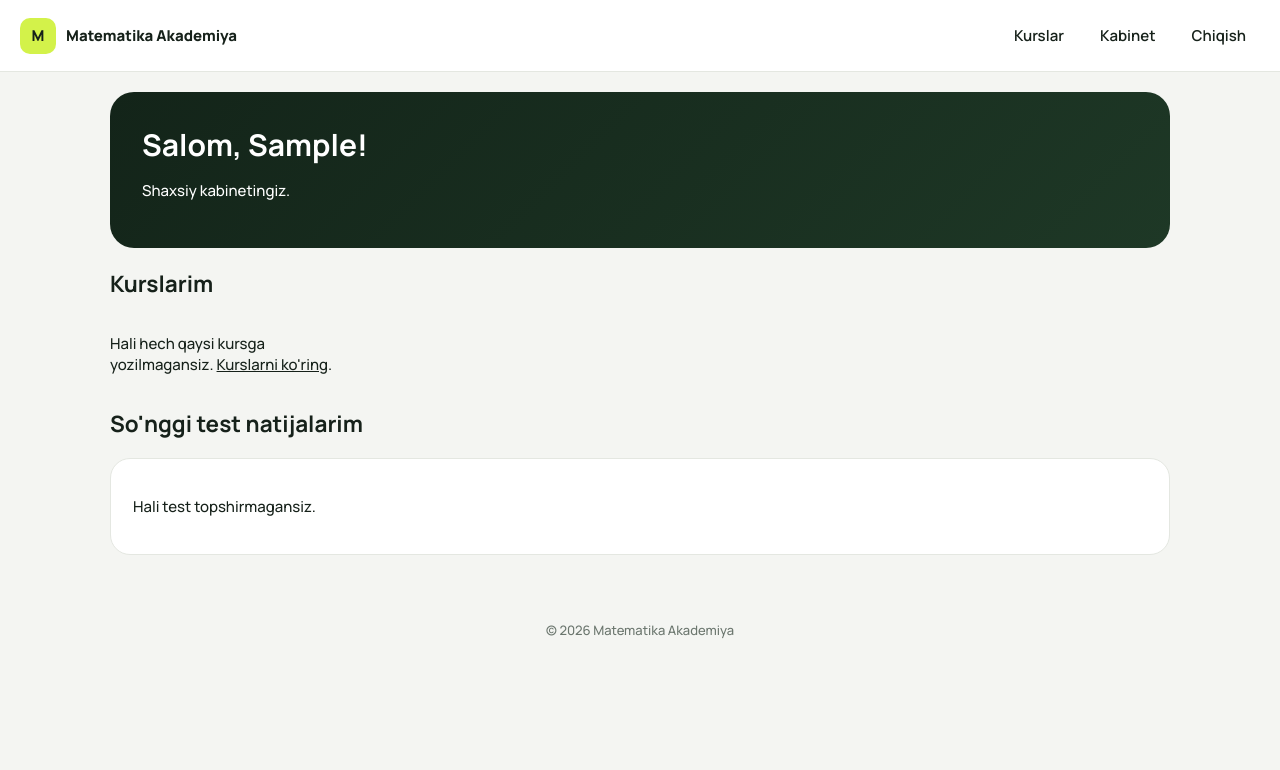
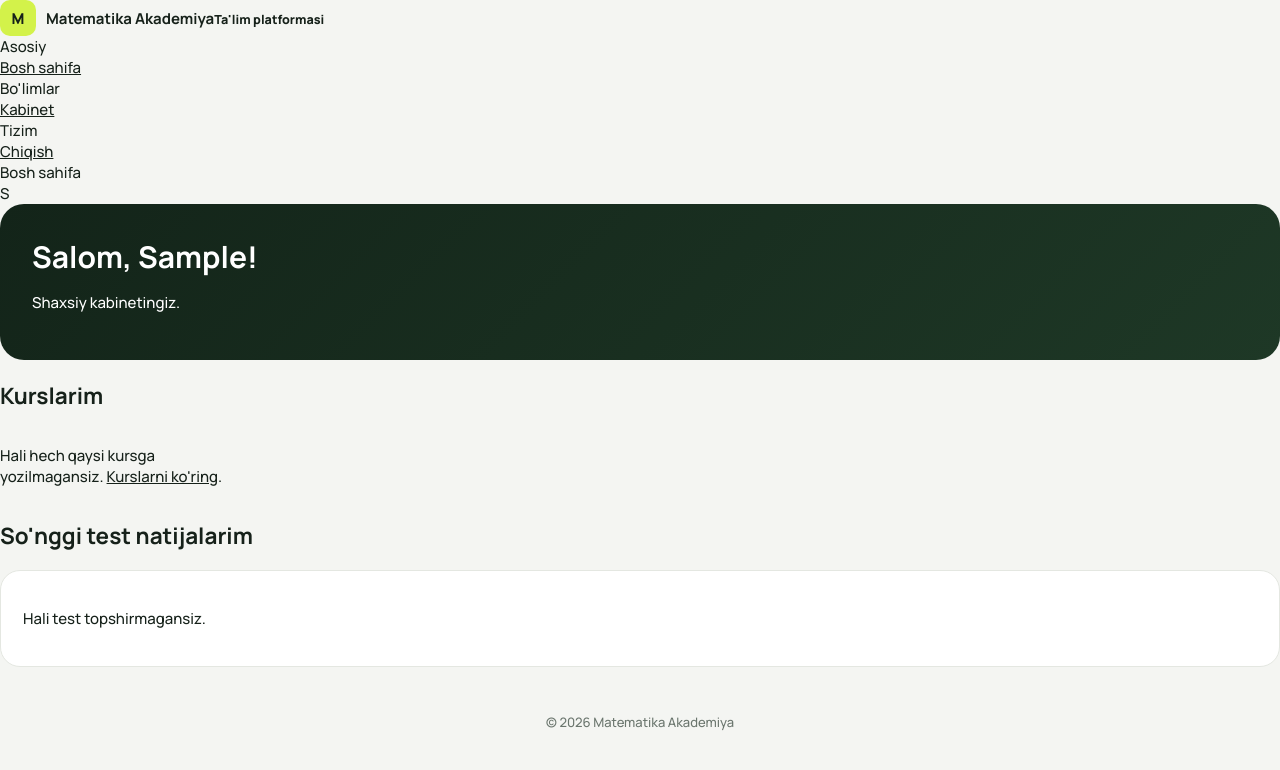
Before and after one commit to rahimjonovabdullo/matematika-akademiya, a Django app: page /kabinet/ in a window 1280 px wide. Shown: the top 770 px of the page. Run offline with Django 5.2, Linux system fonts and the light colour scheme; the visitor is signed in with stand-in values (Sample User, id 1); data that the repository does not hold is empty.

Commit message:
Refactor base.html layout and navigation structure

```diff
--- a/templates/base.html
+++ b/templates/base.html
@@ -11,23 +11,31 @@
 <link rel="stylesheet" href="{% static 'academy/style.css' %}">
 </head>
 <body>
-<div class="topbar">
-  <a class="brand" href="{% url 'home' %}"><span class="logo">M</span> Matematika Akademiya</a>
-  <div class="navlinks">
-    <a href="{% url 'home' %}">Kurslar</a>
+<div class="app">
+  <aside class="side">
+    <div class="brand"><div class="logo">M</div><div><b>Matematika Akademiya</b><small>Ta'lim platformasi</small></div></div>
+    <div class="grp">Asosiy</div>
+    <a class="nav {% if request.resolver_match.url_name == 'home' %}on{% endif %}" href="{% url 'home' %}">Bosh sahifa</a>
     {% if user.is_authenticated %}
-      <a href="{% url 'dashboard' %}">Kabinet</a>
-      <a href="{% url 'logout' %}">Chiqish</a>
+    <div class="grp">Bo'limlar</div>
+    <a class="nav {% if request.resolver_match.url_name == 'dashboard' %}on{% endif %}" href="{% url 'dashboard' %}">Kabinet</a>
+    <div class="grp">Tizim</div>
+    <a class="nav out" href="{% url 'logout' %}">Chiqish</a>
     {% else %}
-      <a href="{% url 'login' %}">Kirish</a>
-      <a class="btn" href="{% url 'register' %}">Ro'yxatdan o'tish</a>
+    <div class="grp">Tizim</div>
+    <a class="nav {% if request.resolver_match.url_name == 'login' %}on{% endif %}" href="{% url 'login' %}">Kirish</a>
+    <a class="nav" href="{% url 'register' %}">Ro'yxatdan o'tish</a>
     {% endif %}
+  </aside>
+  <div class="main">
+    <div class="top">
+      <span class="crumb">{% block crumb %}Bosh sahifa{% endblock %}</span>
+      {% if user.is_authenticated %}<div class="av">{{ user.first_name|slice:":1"|default:user.username|slice:":1"|upper }}</div>{% endif %}
+    </div>
+    {% for m in messages %}<div class="msg {{ m.tags }}">{{ m }}</div>{% endfor %}
+    {% block content %}{% endblock %}
+    <div class="footer">© {% now "Y" %} Matematika Akademiya</div>
   </div>
 </div>
-<div class="wrap">
-  {% for m in messages %}<div class="msg {{ m.tags }}">{{ m }}</div>{% endfor %}
-  {% block content %}{% endblock %}
-</div>
-<div class="footer">© {% now "Y" %} Matematika Akademiya</div>
 </body>
 </html>
```
